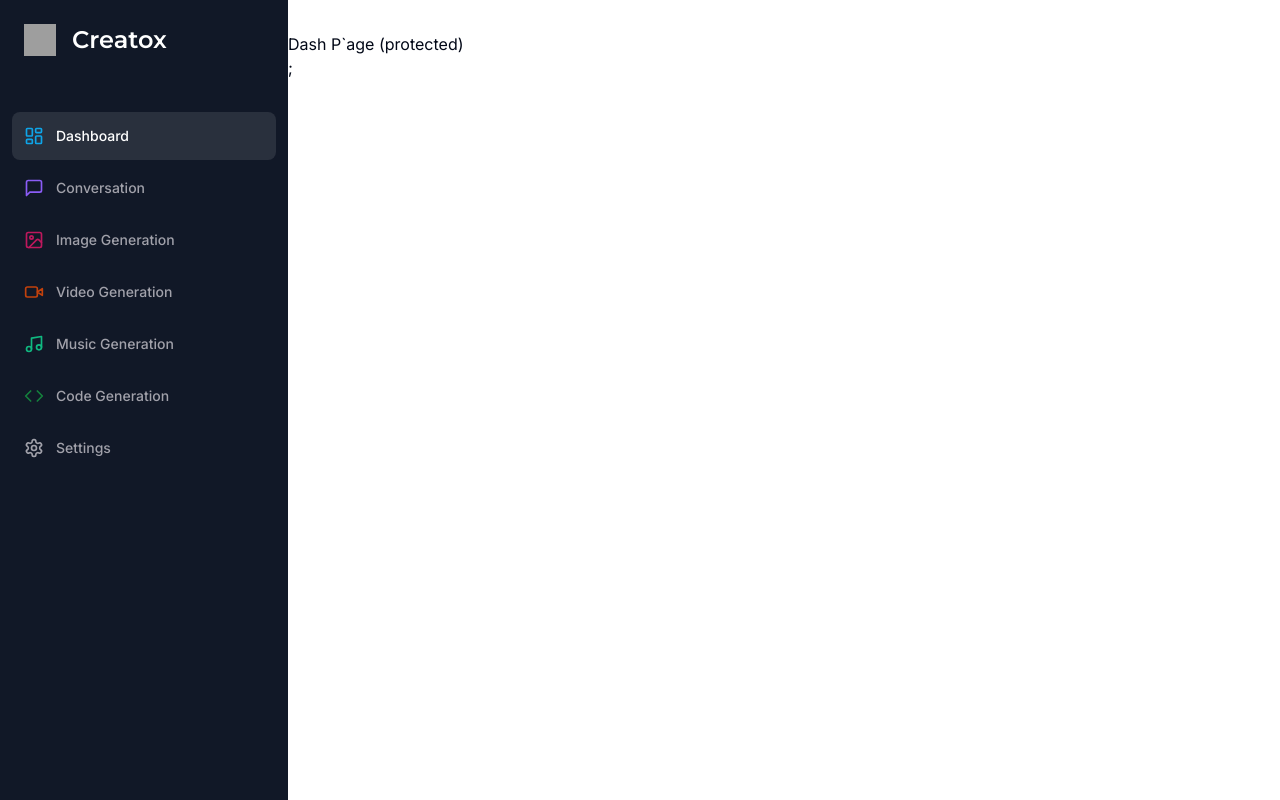
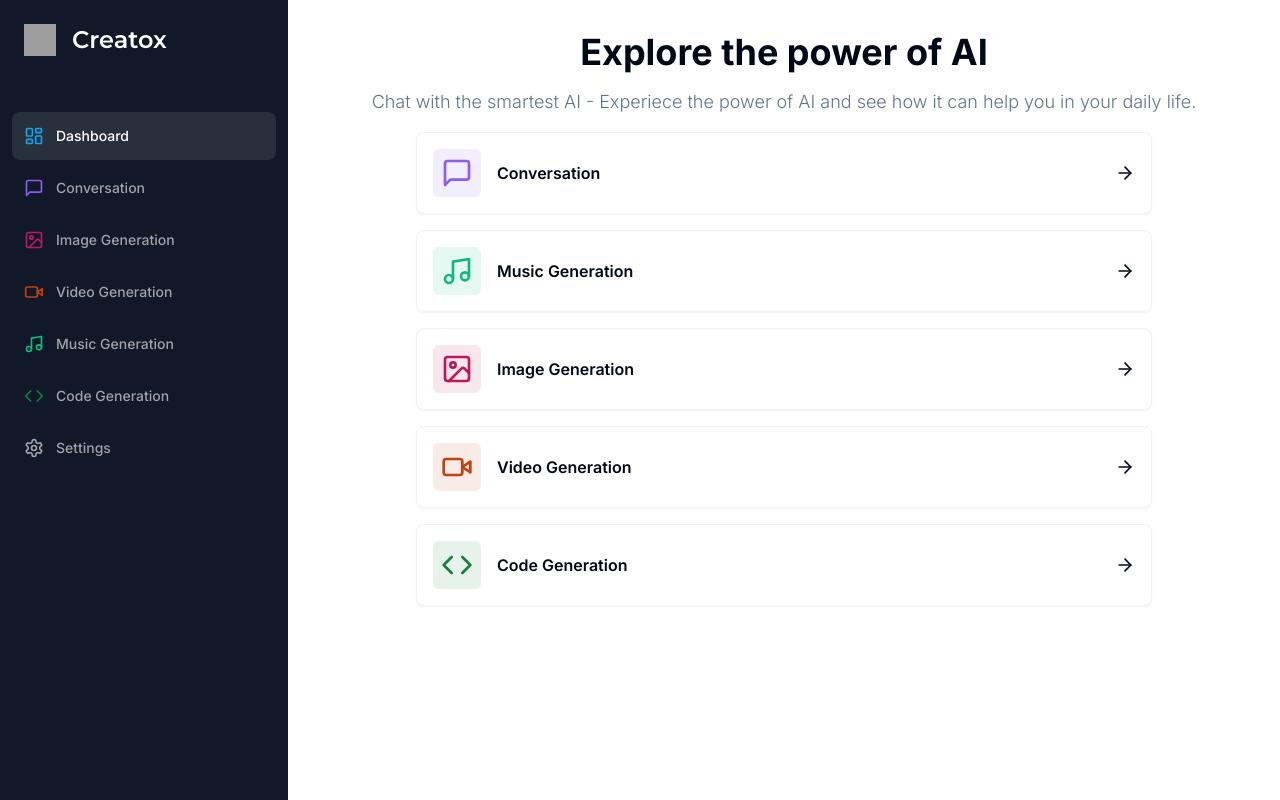
Before and after one commit to elqessouartariq/Creatox, a Next.js app: page /dashboard in a window 1280 px wide. Built offline with nearby package versions, Linux system fonts and the light colour scheme; grey boxes are pictures that could not be loaded.

Commit message:
feat: add dashboard

```diff
--- a/app/(dashboard)/(routes)/dashboard/page.tsx
+++ b/app/(dashboard)/(routes)/dashboard/page.tsx
@@ -1,7 +1,94 @@
+"use client";
+
+import { useRouter } from "next/navigation";
+import { Card } from "@/components/ui/card";
+import { cn } from "@/lib/utils";
+import {
+	ArrowRight,
+	Code,
+	ImageIcon,
+	MessageSquare,
+	Music,
+	VideoIcon,
+} from "lucide-react";
+
+const tools = [
+	{
+		label: "Conversation",
+		icon: MessageSquare,
+		href: "/conversation",
+		color: "text-violet-500",
+		bgColor: "bg-violet-500/10",
+	},
+	{
+		label: "Music Generation",
+		icon: Music,
+		href: "/music",
+		color: "text-emerald-500",
+		bgColor: "bg-emerald-500/10",
+	},
+	{
+		label: "Image Generation",
+		icon: ImageIcon,
+		color: "text-pink-700",
+		bgColor: "bg-pink-700/10",
+		href: "/image",
+	},
+	{
+		label: "Video Generation",
+		icon: VideoIcon,
+		color: "text-orange-700",
+		bgColor: "bg-orange-700/10",
+		href: "/video",
+	},
+	{
+		label: "Code Generation",
+		icon: Code,
+		color: "text-green-700",
+		bgColor: "bg-green-700/10",
+		href: "/code",
+	},
+];
+
 const DashboardPage = () => {
+	const router = useRouter();
 	return (
 		<>
-			<p>Dash P`age (protected)</p>;
+			<div className="mb-8 space-y-4">
+				<h2 className="text-2xl md:text-4xl font-bold text-center">
+					Explore the power of AI
+				</h2>
+				<p className="text-muted-foreground font-light text-sm md:text-lg text-center mx-8">
+					Chat with the smartest AI - Experiece the power of AI and
+					see how it can help you in your daily life.
+				</p>
+				<div className="px-4 md:px-20 lg:px-32 space-y-4">
+					{tools.map((tool) => (
+						<Card
+							key={tool.href}
+							onClick={() => router.push(tool.href)}
+							className="p-4 border-black/5 flex items-center justify-between hover:shadow-md transition cursor-pointer"
+						>
+							<div className="flex items-center gap-x-4">
+								<div
+									className={cn(
+										"p-2 w-fit rounded-md",
+										tool.bgColor
+									)}
+								>
+									<tool.icon
+										className={cn("w-8 h-8", tool.color)}
+									/>
+								</div>
+								<div className="font-semibold">
+									{tool.label}
+								</div>
+							</div>
+							<ArrowRight className="w-5 h-5" />
+						</Card>
+					))}
+				</div>
+			</div>
 		</>
 	);
 };
--- /dev/null
+++ b/components/ui/card.tsx
@@ -0,0 +1,79 @@
+import * as React from "react"
+
+import { cn } from "@/lib/utils"
+
+const Card = React.forwardRef<
+  HTMLDivElement,
+  React.HTMLAttributes<HTMLDivElement>
+>(({ className, ...props }, ref) => (
+  <div
+    ref={ref}
+    className={cn(
+      "rounded-lg border bg-card text-card-foreground shadow-sm",
+      className
+    )}
+    {...props}
+  />
+))
+Card.displayName = "Card"
+
+const CardHeader = React.forwardRef<
+  HTMLDivElement,
+  React.HTMLAttributes<HTMLDivElement>
+>(({ className, ...props }, ref) => (
+  <div
+    ref={ref}
+    className={cn("flex flex-col space-y-1.5 p-6", className)}
+    {...props}
+  />
+))
+CardHeader.displayName = "CardHeader"
+
+const CardTitle = React.forwardRef<
+  HTMLParagraphElement,
+  React.HTMLAttributes<HTMLHeadingElement>
+>(({ className, ...props }, ref) => (
+  <h3
+    ref={ref}
+    className={cn(
+      "text-2xl font-semibold leading-none tracking-tight",
+      className
+    )}
+    {...props}
+  />
+))
+CardTitle.displayName = "CardTitle"
+
+const CardDescription = React.forwardRef<
+  HTMLParagraphElement,
+  React.HTMLAttributes<HTMLParagraphElement>
+>(({ className, ...props }, ref) => (
+  <p
+    ref={ref}
+    className={cn("text-sm text-muted-foreground", className)}
+    {...props}
+  />
+))
+CardDescription.displayName = "CardDescription"
+
+const CardContent = React.forwardRef<
+  HTMLDivElement,
+  React.HTMLAttributes<HTMLDivElement>
+>(({ className, ...props }, ref) => (
+  <div ref={ref} className={cn("p-6 pt-0", className)} {...props} />
+))
+CardContent.displayName = "CardContent"
+
+const CardFooter = React.forwardRef<
+  HTMLDivElement,
+  React.HTMLAttributes<HTMLDivElement>
+>(({ className, ...props }, ref) => (
+  <div
+    ref={ref}
+    className={cn(" flex items-center p-6 pt-0", className)}
+    {...props}
+  />
+))
+CardFooter.displayName = "CardFooter"
+
+export { Card, CardHeader, CardFooter, CardTitle, CardDescription, CardContent }
```
